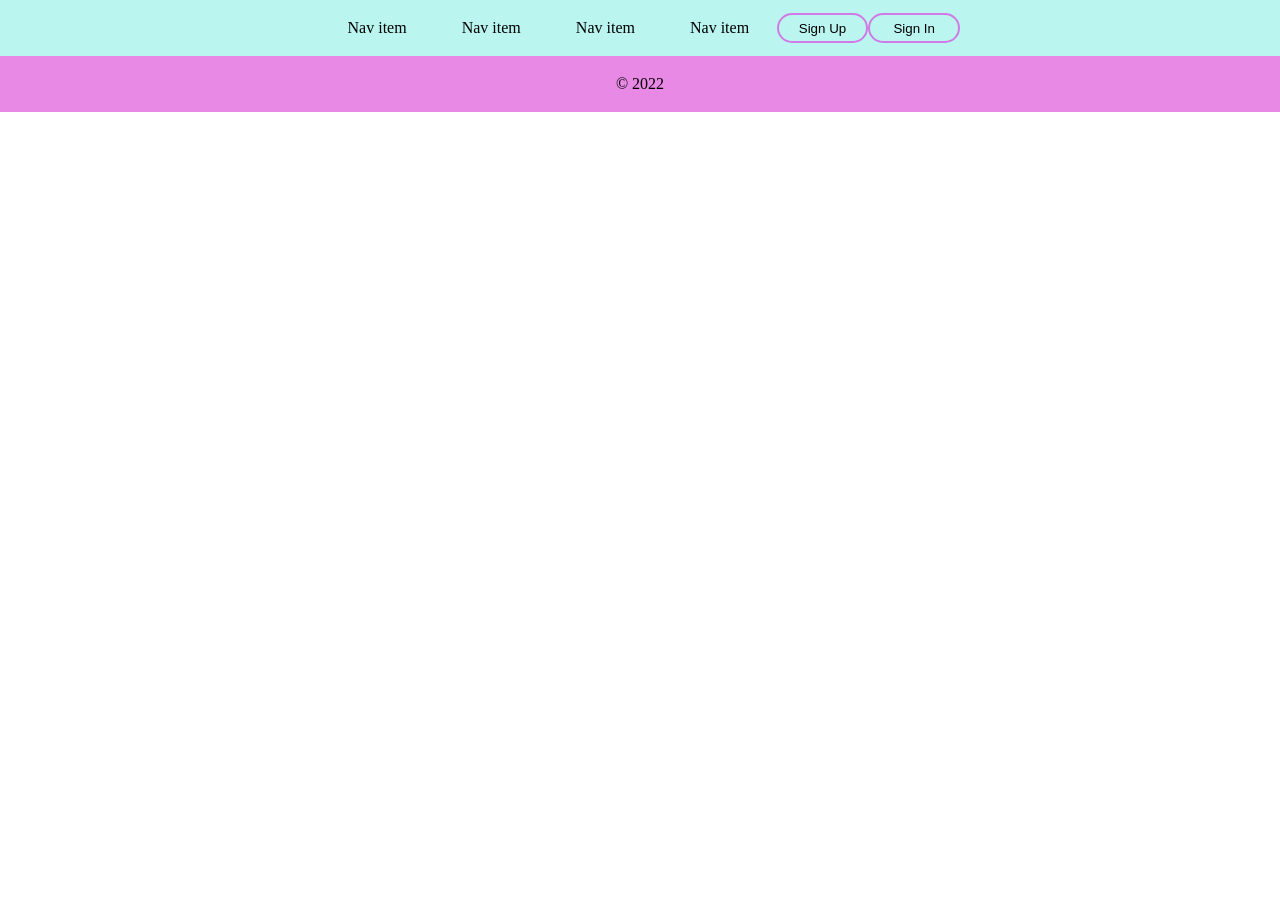
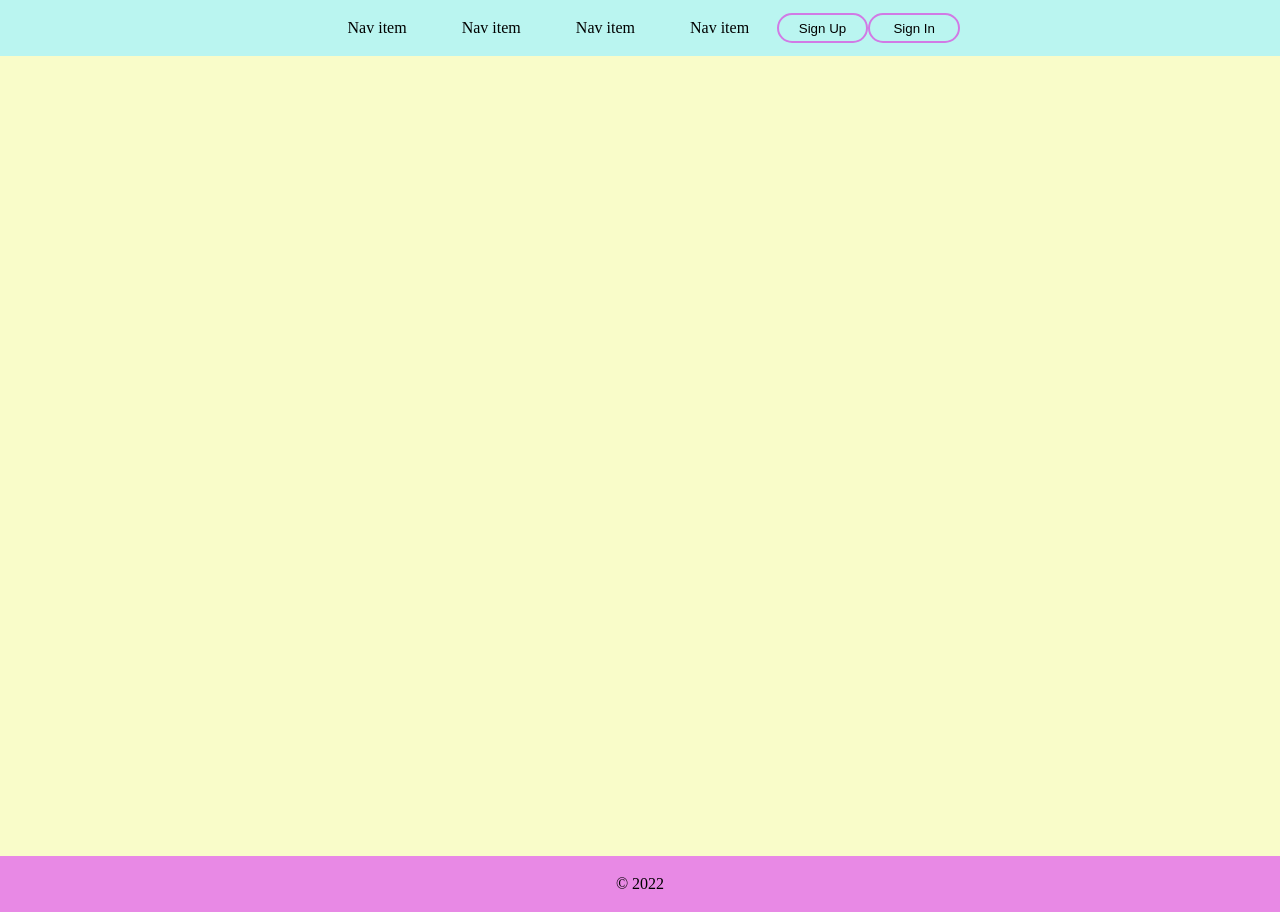
Before and after one commit to fidashn/my-diaries, a React (Create React App) app: page /home in a window 1280 px wide. Before the commit the page ends 800 px from the top, so only its background shows below. Built offline with nearby package versions, Linux system fonts and the light colour scheme.

Commit message:
installed react router npm

```diff
--- a/package.json
+++ b/package.json
@@ -8,6 +8,7 @@
     "@testing-library/user-event": "^13.5.0",
     "react": "^18.2.0",
     "react-dom": "^18.2.0",
+    "react-router-dom": "^5.3.3",
     "react-scripts": "5.0.1",
     "web-vitals": "^2.1.4"
   },
--- a/src/App.css
+++ b/src/App.css
@@ -49,4 +49,5 @@
 
 .home-container{
   background-color: #F9FCC9;
+  height: 100vh;
 }
--- a/src/App.js
+++ b/src/App.js
@@ -1,11 +1,18 @@
 import './App.css';
 import Footer from './Components/Footer';
 import Navbar from './Components/Navbar';
+import Home from './Components/Home';
+import { BrowserRouter, Route} from "react-router-dom";
 
 function App() {
   return (
     <div className="App">
       <Navbar />
+      <BrowserRouter >
+      <Route path="/home" component={Home} />
+      {/* <Route path="/signUp" component={SignUp} />
+      <Route exact path="/signIn" component={SignIn} /> */}
+      </BrowserRouter>
       <Footer />
     </div>
   );
```
Also changed, not shown: 1 other file (tests, documents, lock files or other folders).
